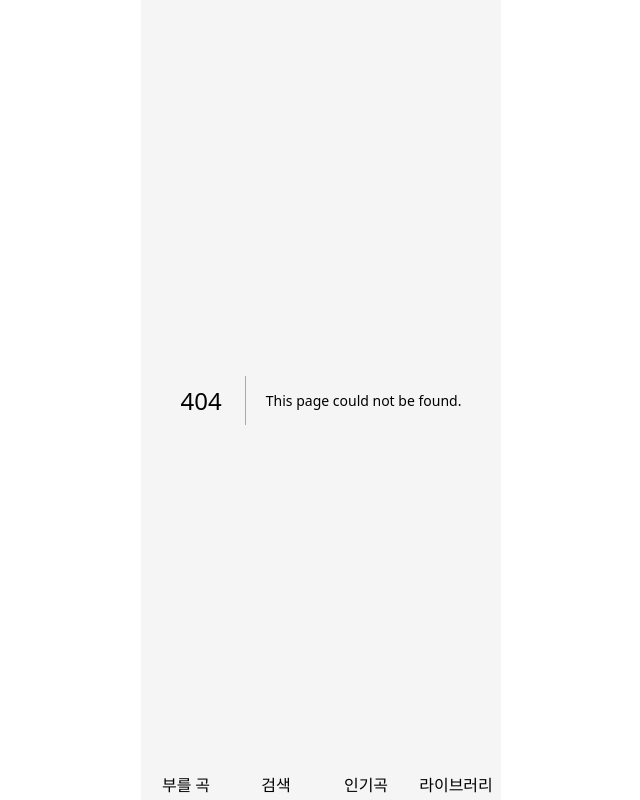
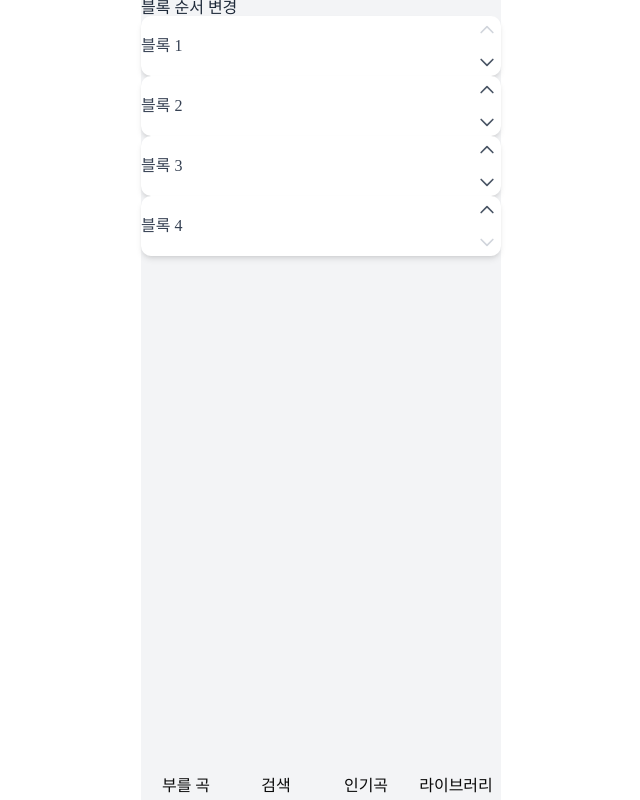
Before and after one commit to GulSam00/singcode, a Next.js app in the folder apps/web/: page /home in a window 1280 px wide. Before the commit this address had no page. Shown: the whole page, without its empty margins (319-959 px from the left). Built offline with nearby package versions, Linux system fonts and the light colour scheme.

Commit message:
feat : cursor ui 뼈대

```diff
--- /dev/null
+++ b/apps/web/app/home/page.tsx
@@ -0,0 +1,97 @@
+'use client';
+
+import { useState } from 'react';
+
+interface Block {
+  id: number;
+  content: string;
+}
+
+export default function HomePage() {
+  const [blocks, setBlocks] = useState<Block[]>([
+    { id: 1, content: '블록 1' },
+    { id: 2, content: '블록 2' },
+    { id: 3, content: '블록 3' },
+    { id: 4, content: '블록 4' },
+  ]);
+
+  const moveBlock = (index: number, direction: 'up' | 'down') => {
+    const newBlocks = [...blocks];
+    if (direction === 'up' && index > 0) {
+      [newBlocks[index], newBlocks[index - 1]] = [newBlocks[index - 1], newBlocks[index]];
+    } else if (direction === 'down' && index < blocks.length - 1) {
+      [newBlocks[index], newBlocks[index + 1]] = [newBlocks[index + 1], newBlocks[index]];
+    }
+    setBlocks(newBlocks);
+  };
+
+  return (
+    <div className="min-h-screen bg-gray-100 p-8">
+      <div className="mx-auto max-w-md">
+        <h1 className="mb-6 text-2xl font-bold text-gray-800">블록 순서 변경</h1>
+        <div className="space-y-4">
+          {blocks.map((block, index) => (
+            <div
+              key={block.id}
+              className="relative flex items-center gap-4 rounded-lg bg-white p-4 shadow-md transition-all hover:shadow-lg"
+            >
+              {/* 블록 내용 */}
+              <div className="flex-grow text-gray-700">{block.content}</div>
+
+              {/* 컨트롤 버튼 */}
+              <div className="flex flex-col gap-1">
+                <button
+                  onClick={() => moveBlock(index, 'up')}
+                  disabled={index === 0}
+                  className={`rounded p-1 transition-colors
+                    ${
+                      index === 0
+                        ? 'cursor-not-allowed text-gray-300'
+                        : 'text-gray-600 hover:bg-gray-100'
+                    }`}
+                  aria-label="위로 이동"
+                >
+                  <svg
+                    className="h-5 w-5"
+                    fill="none"
+                    strokeLinecap="round"
+                    strokeLinejoin="round"
+                    strokeWidth="2"
+                    viewBox="0 0 24 24"
+                    stroke="currentColor"
+                  >
+                    <path d="M5 15l7-7 7 7" />
+                  </svg>
+                </button>
+
+                <button
+                  onClick={() => moveBlock(index, 'down')}
+                  disabled={index === blocks.length - 1}
+                  className={`rounded p-1 transition-colors
+                    ${
+                      index === blocks.length - 1
+                        ? 'cursor-not-allowed text-gray-300'
+                        : 'text-gray-600 hover:bg-gray-100'
+                    }`}
+                  aria-label="아래로 이동"
+                >
+                  <svg
+                    className="h-5 w-5"
+                    fill="none"
+                    strokeLinecap="round"
+                    strokeLinejoin="round"
+                    strokeWidth="2"
+                    viewBox="0 0 24 24"
+                    stroke="currentColor"
+                  >
+                    <path d="M19 9l-7 7-7-7" />
+                  </svg>
+                </button>
+              </div>
+            </div>
+          ))}
+        </div>
+      </div>
+    </div>
+  );
+}
--- a/apps/web/app/page.tsx
+++ b/apps/web/app/page.tsx
@@ -1,21 +1,7 @@
 'use client'
 
-import { useSong } from '@repo/query'
+import Home from '@/home/page'
 
-export default function Home() {
-  const { data } = useSong({ title: '불나방' })
-  console.log('data : ', data)
-
-  return (
-    <div>
-      <main>
-        <h1>Hello World</h1>
-      </main>
-      <h1 className="bg-red-500 text-xl">Hello world!</h1>
-
-      <footer>
-        <h1>fotter</h1>
-      </footer>
-    </div>
-  )
+export default function HomePage() {
+  return <Home />
 }
```
